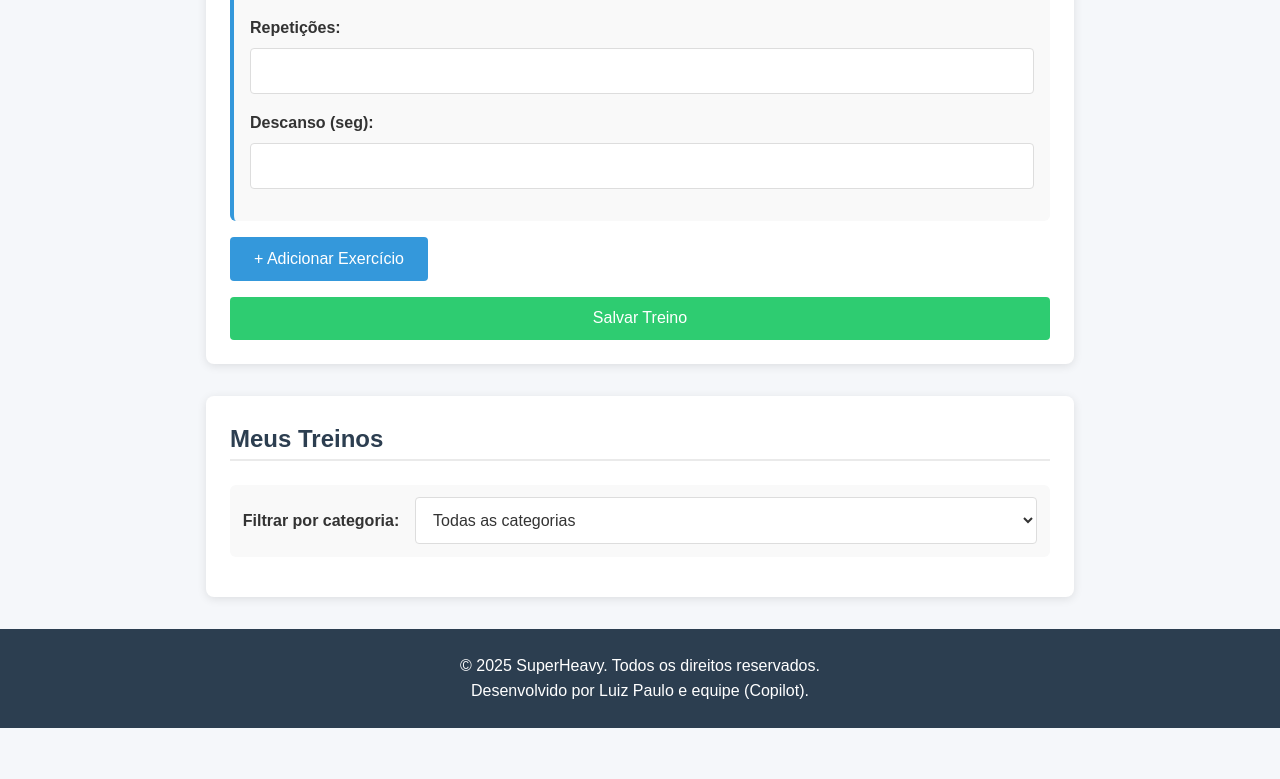
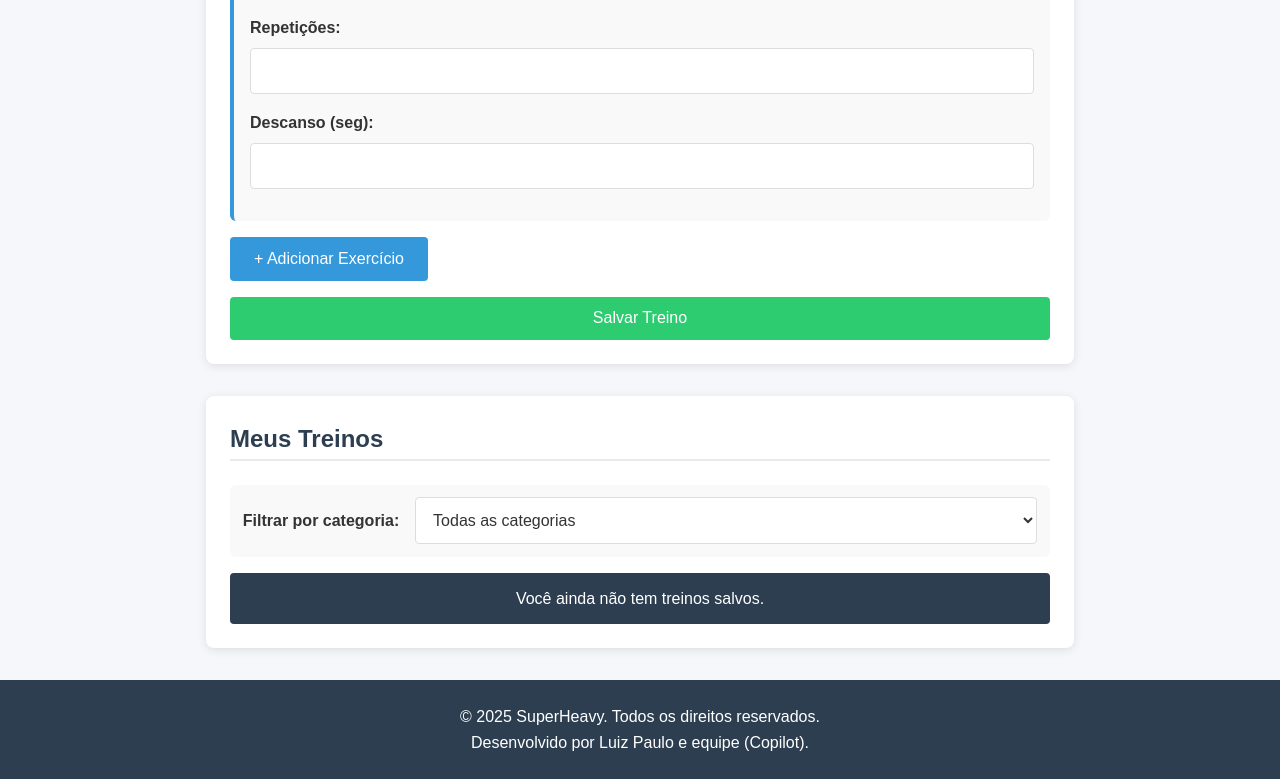
Before and after one commit to LuizEscobarC/super-heavy-webapp, a React (Create React App) app: page / in a window 1280 px wide. Shown: the part 703-1482 px from the top of the page. Before the commit the page ends 1431 px from the top, so only its background shows below. Built offline with nearby package versions, Linux system fonts and the light colour scheme.

Commit message:
feat: react application finished

```diff
--- a/src/App.js
+++ b/src/App.js
@@ -261,7 +261,7 @@ function App() {
             </div>
 
             <div id="workouts-container">
-              {workouts.lenght === 0 ? (
+              {workouts.length === 0 ? (
                 <p className="no-workouts">Você ainda não tem treinos salvos.</p>
               ) : (
                 workouts.filter(workout => filterCategory === 'all' || workout.category === filterCategory)
```
